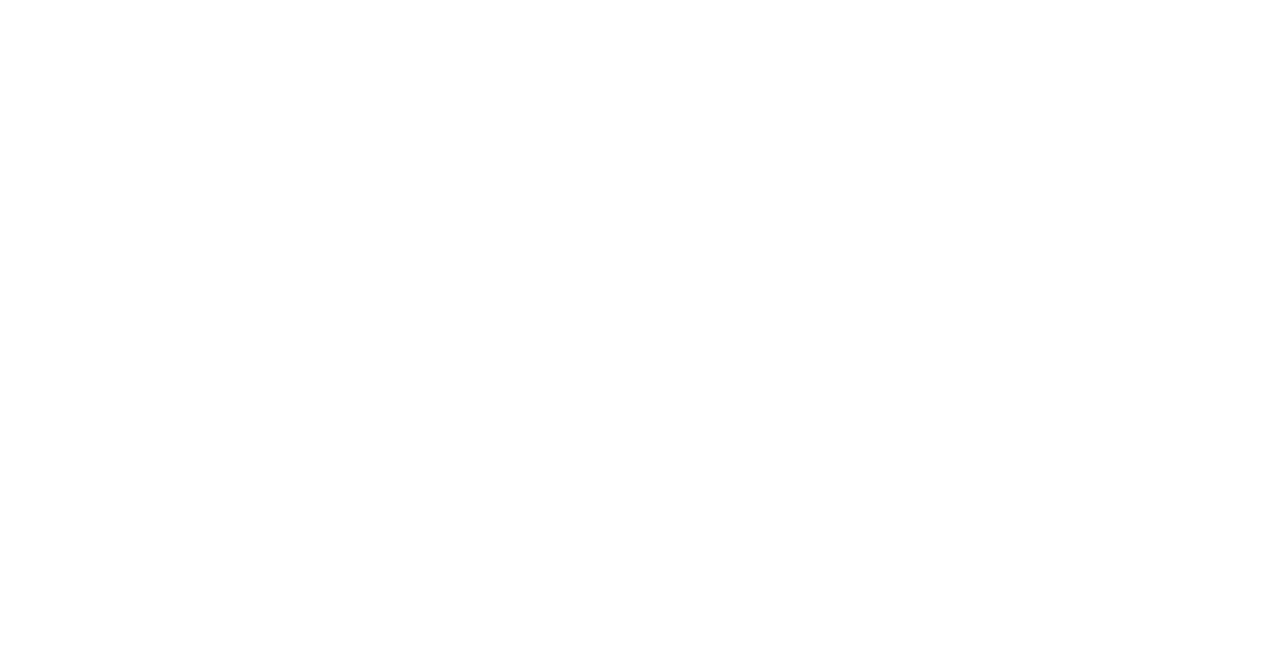
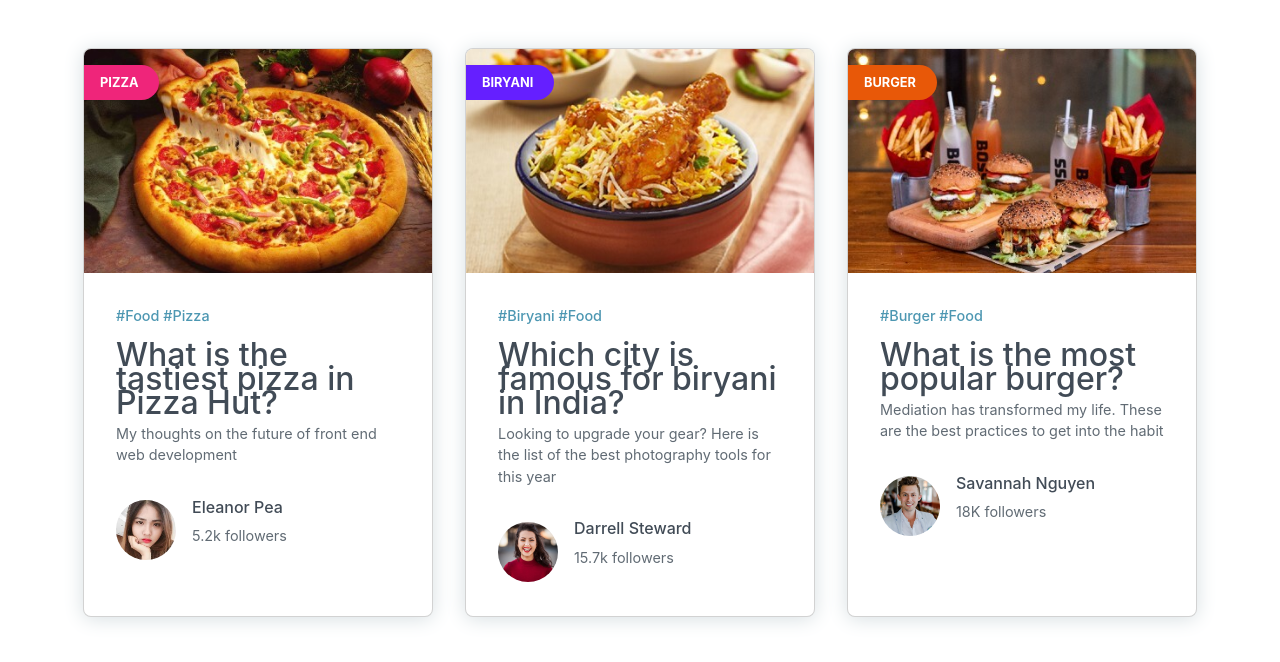
Before and after one commit to rasulvh/Responsive-Homework, a plain HTML site: page index.html in a window 1280 px wide. Drawn offline with Linux system fonts and the light colour scheme.

Commit message:
half of the task was added

```diff
--- a/assets/css/style.css
+++ b/assets/css/style.css
@@ -0,0 +1,112 @@
+* {
+    box-sizing: border-box;
+    font-family: "Inter", sans-serif;
+    margin: 0;
+    padding: 0;
+  }
+
+  body {
+    margin: 2rem;
+    color: #414b56;
+  }
+
+  .main {
+    display: flex;
+    flex-wrap: wrap;
+    justify-content: center;
+  }
+
+  .card {
+    overflow: hidden;
+    box-shadow: 0px 2px 20px #d7dfe2;
+    background: white;
+    border-radius: 8px;
+    position: relative;
+    width: 350px;
+    margin: 16px;
+    transition: 0.25s all ease-in-out;
+    cursor: pointer;
+  }
+
+  .card:hover {
+    transform: scale(1.05);
+    box-shadow: 0px 2px 40px #d7dfe2;
+  }
+
+  .img {
+    position: absolute;
+    object-fit: cover;
+    height: 14rem;
+    width: 100%;
+  }
+
+  .category-tag {
+    font-size: 0.8rem;
+    font-weight: bold;
+    color: white;
+    background: red;
+    padding: 0.5rem 1.3rem 0.5rem 1rem;
+    text-transform: uppercase;
+    position: absolute;
+    z-index: 1;
+    top: 1rem;
+    border-radius: 0 2rem 2rem 0;
+  }
+
+  .popular {
+    background: #ef257a;
+  }
+
+  .technology {
+    background: #651fff;
+  }
+
+  .psychology {
+    background: #e85808;
+  }
+
+  .card-body {
+    margin: 15rem 1rem 1rem 1rem;
+  }
+
+  .blog-hashtag {
+    font-size: 0.9rem;
+    font-weight: 500;
+    color: #4d97b2;
+  }
+
+  .blog-title {
+    line-height: 1.5rem;
+    margin: 1rem 0 0.5rem;
+  }
+
+  .blog-description {
+    color: #616b74;
+    font-size: 0.9rem;
+  }
+
+  .card-profile {
+    display: flex;
+    margin-top: 2rem;
+    align-items: center;
+  }
+
+  .profile-img {
+    width: 60px;
+    height: 60px;
+    object-fit: cover;
+    border-radius: 50%;
+  }
+
+  .card-profile-info {
+    margin-left: 1rem;
+  }
+
+  .profile-name {
+    font-size: 1rem;
+  }
+
+  .profile-followers {
+    color: #616b74;
+    font-size: 0.9rem;
+  }
--- a/index.html
+++ b/index.html
@@ -9,6 +9,67 @@
     <link rel="stylesheet" href="./assets/css/style.css">
 </head>
 <body>
+    <div class="main">
+        <div class="card">
+          <div class="head">
+            <p class="category-tag popular">Pizza</p>
+            <img class="img" src='./assets/img/pizza.jpg' alt=''>
+          </div>
+          <div class="card-body">
+            <p class="blog-hashtag">#Food #Pizza</p>
+            <h2 class="blog-title">What is the tastiest pizza in Pizza Hut?</h2>
+            <p class="blog-description">My thoughts on the future of front end web development</p>
 
+            <div class="card-profile">
+              <img class="profile-img" src='./assets/img/pp-1.jpeg' alt=''>
+              <div class="card-profile-info">
+                <h3 class="profile-name">Eleanor Pea</h3>
+                <p class="profile-followers">5.2k followers</p>
+              </div>
+            </div>
+          </div>
+        </div>
+
+        <div class="card">
+          <div class="head">
+            <p class="category-tag technology">Biryani</p>
+            <img class="img" src='./assets/img/chicken.jpg' alt=''>
+          </div>
+          <div class="card-body">
+            <p class="blog-hashtag">#Biryani #Food</p>
+            <h2 class="blog-title">Which city is famous for biryani in India?</h2>
+            <p class="blog-description">Looking to upgrade your gear? Here is the list of the best photography tools for this year</p>
+
+            <div class="card-profile">
+              <img class="profile-img" src='./assets/img/pp-2.jpg' alt=''>
+              <div class="card-profile-info">
+                <h3 class="profile-name">Darrell Steward</h3>
+                <p class="profile-followers">15.7k followers</p>
+              </div>
+            </div>
+          </div>
+        </div>
+
+        <div class="card">
+          <div class="head">
+            <p class="category-tag psychology">Burger</p>
+            <img class="img" src='./assets/img/burgers.jpg' alt=''>
+          </div>
+          <div class="card-body">
+            <p class="blog-hashtag">#Burger #Food</p>
+            <h2 class="blog-title">What is the most popular burger?</h2>
+            <p class="blog-description">Mediation has transformed my life. These are the best practices to get into the habit</p>
+
+            <div class="card-profile">
+              <img class="profile-img" src='./assets/img/pp-3.jpg' alt=''>
+              <div class="card-profile-info">
+                <h3 class="profile-name">Savannah Nguyen</h3>
+                <p class="profile-followers">18K followers</p>
+              </div>
+            </div>
+          </div>
+        </div>
+
+      </div>
 </body>
 </html>
```
Also changed, not shown: assets/img/burgers.jpg (added), assets/img/chicken.jpg (added), assets/img/pizza.jpg (added), assets/img/pp-1.jpeg (added), assets/img/pp-2.jpg (added), assets/img/pp-3.jpg (added).
